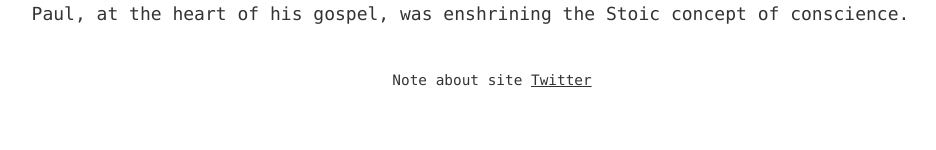
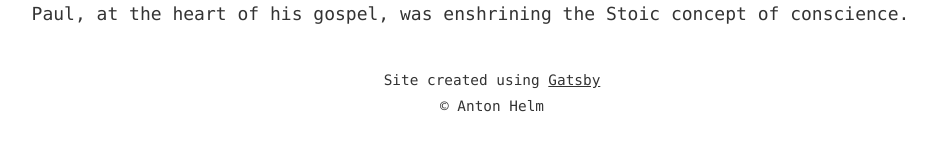
Before and after one commit to ahelm/old-webpage, a Gatsby site: page / in a window 1280 px wide. Shown: the part 284-434 px from the top of the page, without its empty margins (148-1084 px from the left). Built offline with nearby package versions, Linux system fonts and the light colour scheme; Gatsby itself is replaced by a stand-in of ours.

Commit message:
updates footer

```diff
--- a/src/components/layout.tsx
+++ b/src/components/layout.tsx
@@ -24,9 +24,12 @@ const Layout = ({ children }: Props) => (
           fontSize: '0.8rem',
         }}
       >
-        Note about site
+        Site created using
         {' '}
-        <a href="https://twitter.com/example">Twitter</a>
+        <a href="https://www.gatsbyjs.com/">Gatsby</a>
+        {' '}
+        <br/>
+        &copy; Anton Helm
       </footer>
     </div>
   </>
```
